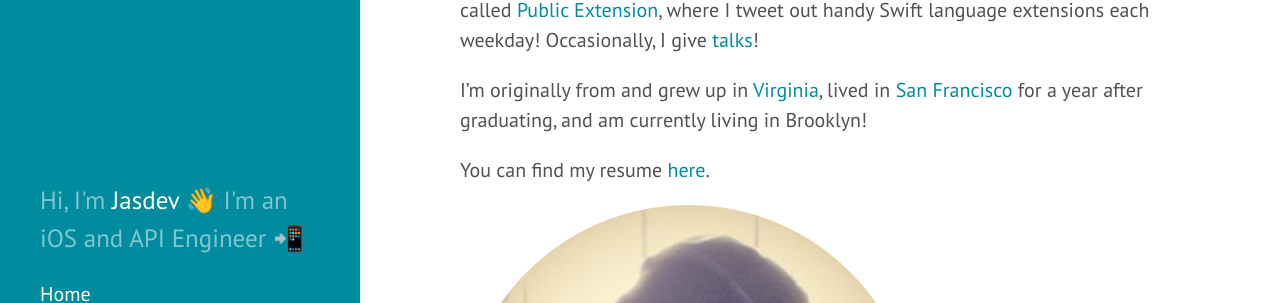
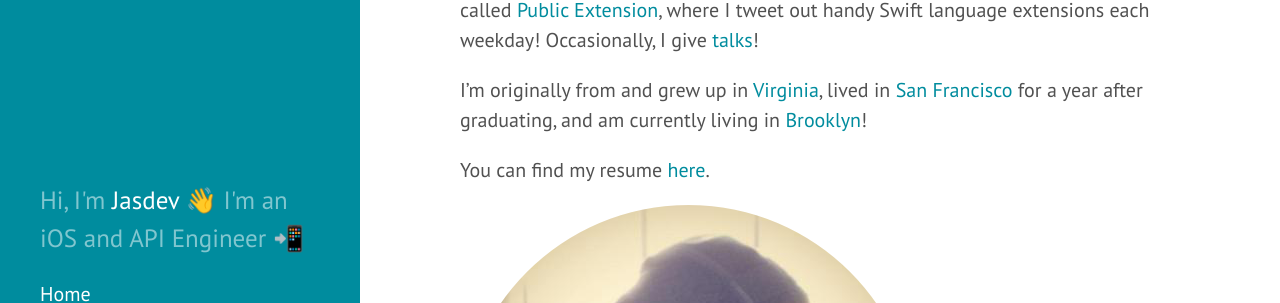
Before and after one commit to rvsrvs/jasdev.github.io, a Jekyll site: the page built from about.md, in a window 1280 px wide and 1167 px high. Shown: the part 345-648 px from the top of the window. Built offline with Jekyll 4.4.1, drawn with Linux system fonts in a browser that asks for light colours; Markdown is read by kramdown in place of the engine named in the settings; some of the changed lines change nothing that is shown.

Commit message:
Adding link to Brookyln

```diff
--- a/about.md
+++ b/about.md
@@ -7,7 +7,7 @@
 
 I've previously worked at [Imgur](http://imgur.com) as an API and iOS engineer. Before that, I interned at Twitter (in the [KPCB Fellow '13 Class](http://kpcbfellows.com)), [Fitocracy](https://www.fitocracy.com), and Microsoft. I was one of the founders of UVa's [first student hackathon](http://hackuva.io) and also studied math and computer science there (SEAS '14). In my free time, I love building [habits](https://www.coach.me/users/3140daf3d432d7f0065b), using emojis (my favorite is 🚀), [bhangra](https://youtu.be/vXgF-Ezg78c?t=15s), [reading](/reading-list/), and browsing [r/corgi](http://imgur.com/r/corgi/top). Also, I run a fun account called [Public Extension](https://twitter.com/publicextension), where I tweet out handy Swift language extensions each weekday! Occasionally, I give [talks](https://github.com/Jasdev/talks)!
 
-I'm originally from and grew up in [Virginia](http://en.wikipedia.org/wiki/Fairfax_Station,_Virginia), lived in [San Francisco](http://en.wikipedia.org/wiki/San_Francisco) for a year after graduating, and am currently living in Brooklyn!
+I'm originally from and grew up in [Virginia](http://en.wikipedia.org/wiki/Fairfax_Station,_Virginia), lived in [San Francisco](http://en.wikipedia.org/wiki/San_Francisco) for a year after graduating, and am currently living in [Brooklyn](https://en.wikipedia.org/wiki/Brooklyn)!
 
 You can find my resume [here](/public/resume.pdf).
 
```
